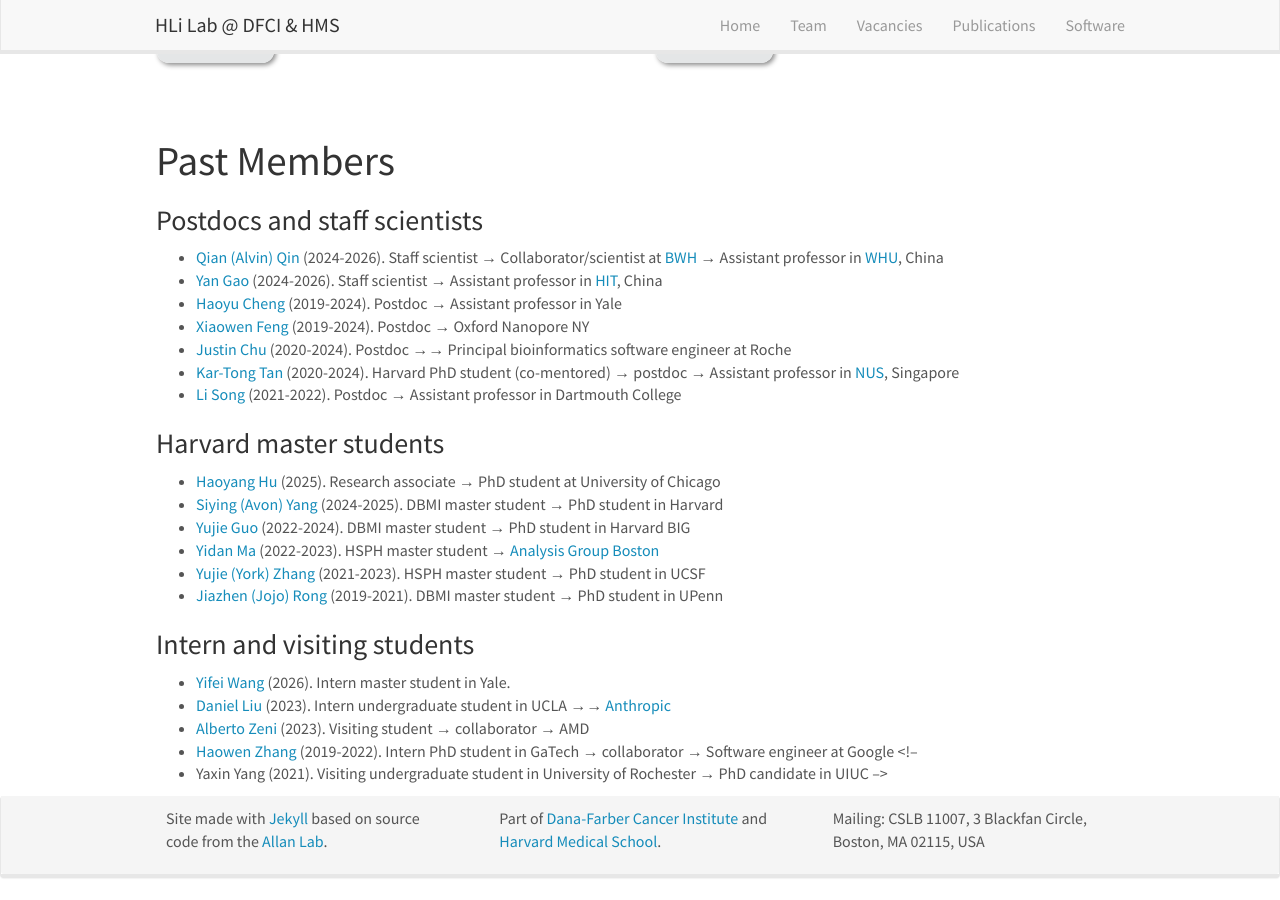
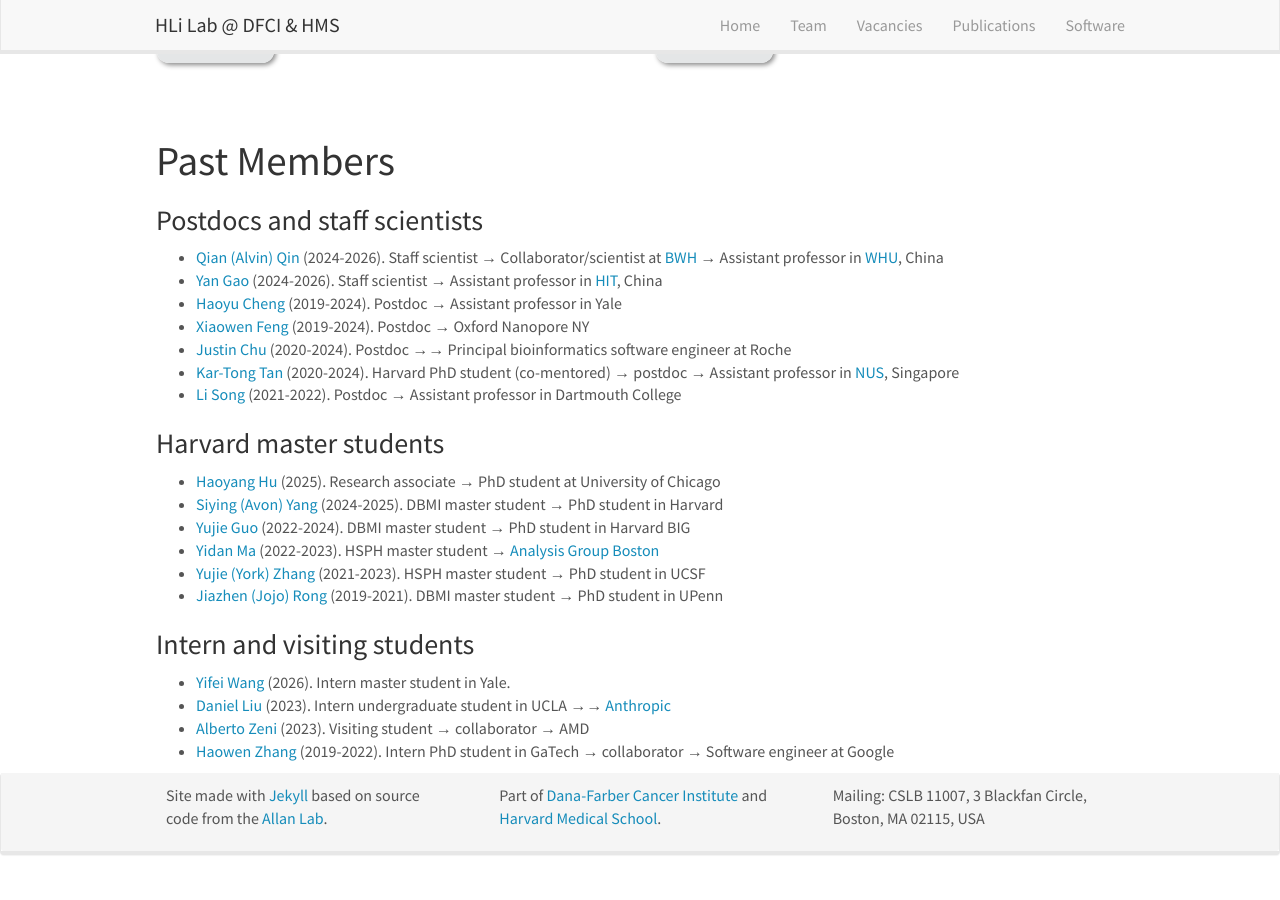
Before and after one commit to hlilab/hlilab.github.io, a Jekyll site: the page built from _pages/team.md, in a window 1280 px wide and 900 px high, scrolled down 1092 px. Built offline with Jekyll 4.4.1, drawn with Linux system fonts in a browser that asks for light colours; nearby versions of some CDN libraries; after the commit the page ends 1969 px from its top, so only the background shows below that.

Commit message:
fixed formatting

```diff
--- a/_pages/team.md
+++ b/_pages/team.md
@@ -99,6 +99,3 @@ permalink: /team/
 * [Daniel Liu](https://liudaniel.com/) (2023). Intern undergraduate student in UCLA &#8594;&#8594; [Anthropic](https://www.anthropic.com/)
 * [Alberto Zeni](https://www.linkedin.com/in/alberto-zeni/) (2023). Visiting student &#8594; collaborator &#8594; AMD
 * [Haowen Zhang](https://zhanghaowen.com/) (2019-2022). Intern PhD student in GaTech &#8594; collaborator &#8594; Software engineer at Google
-<!--
-* Yaxin Yang (2021). Visiting undergraduate student in University of Rochester &#8594; PhD candidate in UIUC
--->
```
